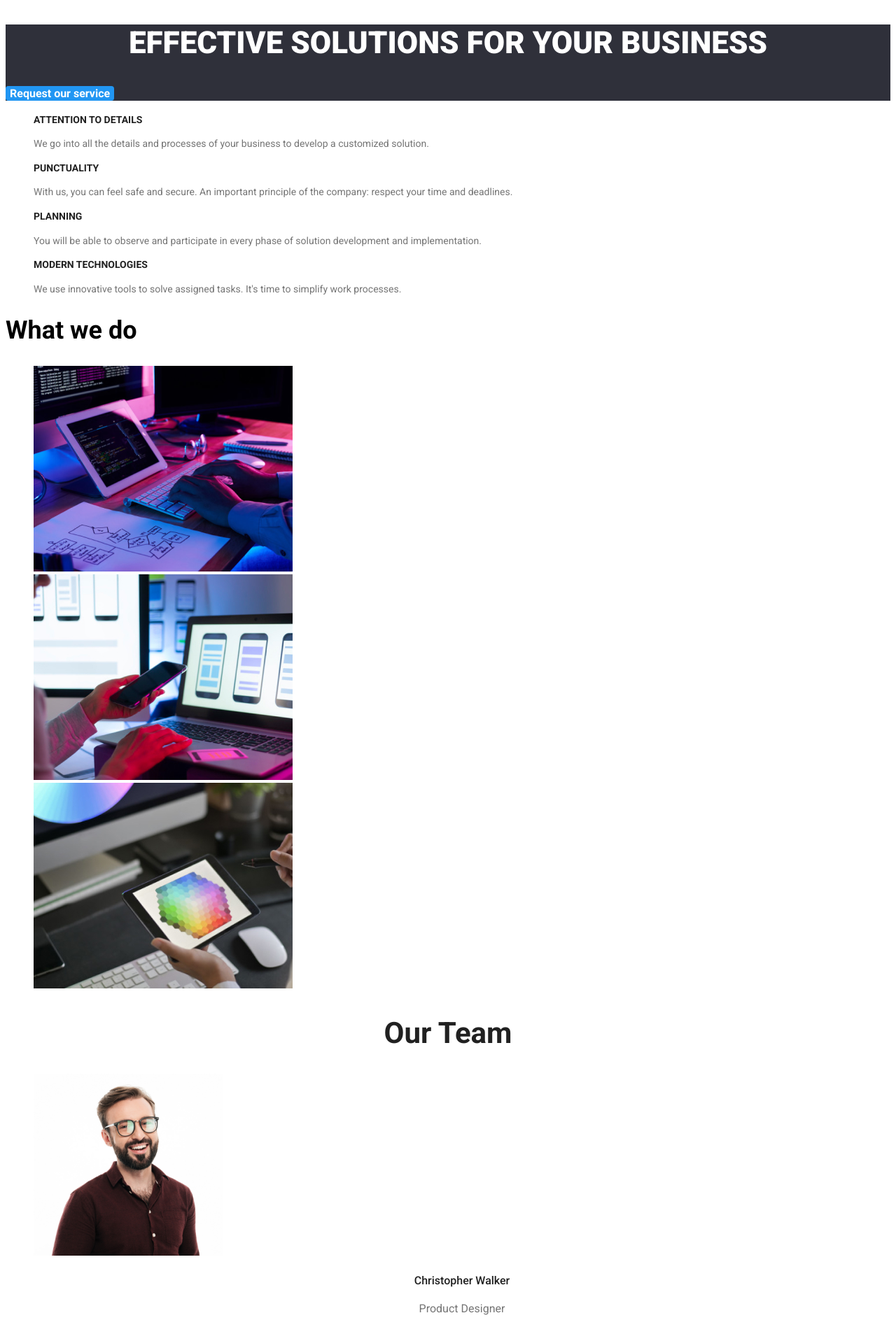
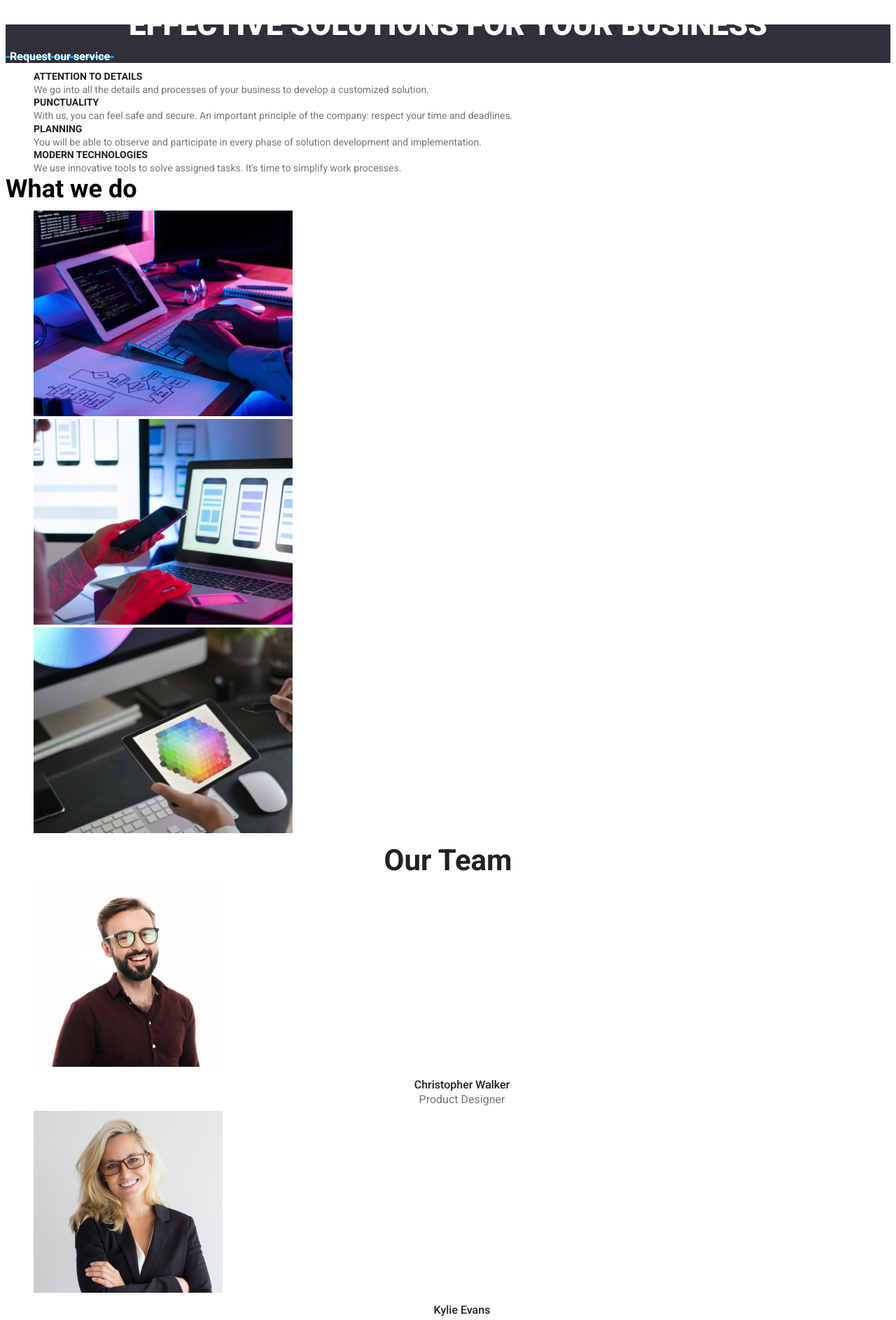
Before and after one commit to damian-ionut/goit-markup-hw-02, a plain HTML site: page index.html in a window 1280 px wide. Shown: the part 162-2049 px from the top of the page at 70% size. Drawn offline with Linux system fonts and the light colour scheme.

Commit message:
update styles.css

```diff
--- a/css/styles.css
+++ b/css/styles.css
@@ -23,7 +23,9 @@
     font-weight: 900;
     font-size: 44px;
     text-align: center;
+    line-height: 3.75%;
     font-family: var(--primary-font);
+    line-height: 3.75%;
 }
 
 .main_buttton {
@@ -33,6 +35,7 @@
     font-size: 16px;
     border: none;
     text-align: center;
+    line-height: 1.87%;
     font-family: var(--primary-font);
     background-color: var(--secondary-color)
 }
@@ -43,12 +46,14 @@
     font-weight: 700;
     font-size: 14px;
     color: var(--primary-color);
+    line-height: 1.2%;
 }
 .team_qualities_text {
     font-family: var(--primary-font);
     font-weight: 400;
     font-size: 14px;
     color: #757575;
+    line-height: 1.5%;
 }
 
 /* What we do */
@@ -57,6 +62,7 @@
     font-family: var(--primary-font);
     font-weight: 700;
     font-size: 36px;
+    line-height: 2.63%;
 }
 
 /* Our Team */
@@ -67,6 +73,7 @@
     font-size: 42px;
     color: var(--primary-color);
     text-align: center;
+    line-height: 2.63%;
 }
 
 .ourteam_name {
@@ -75,6 +82,7 @@
     font-size: 16px;
     text-align: center;
     color: var(--primary-color);
+    line-height: 1.17%;
 }
 .ourteam_text {
     font-family: var(--primary-font);
@@ -82,6 +90,7 @@
     font-size: 16px;
     color: #757575;
     text-align: center;
+    line-height: 1.17%;
 }
 
 /* PORTOFOLIO */
@@ -102,6 +111,7 @@
     font-size: 18px;
     color: var(--primary-color);
     text-align: center;
+    line-height: 2.25%;
 }
 .portofolio_text {
     font-family: var(--primary-font);
@@ -109,6 +119,7 @@
     font-size: 16px;
     color: #757575;
     text-align: center;
+    line-height: 1.87%;
 }
 
 /* Contact Adress */
@@ -128,6 +139,7 @@
     font-weight: 400;
     font-size: 14px;
     color: #FFFFFF;
+    line-height: 1.2%;
 }
 .address_contact {
     font-family: var(--primary-font);
@@ -135,6 +147,7 @@
     font-size: 14px;
     color: #FFFFFF99;
     opacity: 60%;
+    line-height: 1%;
 }
 
 /* For all pages */
```
